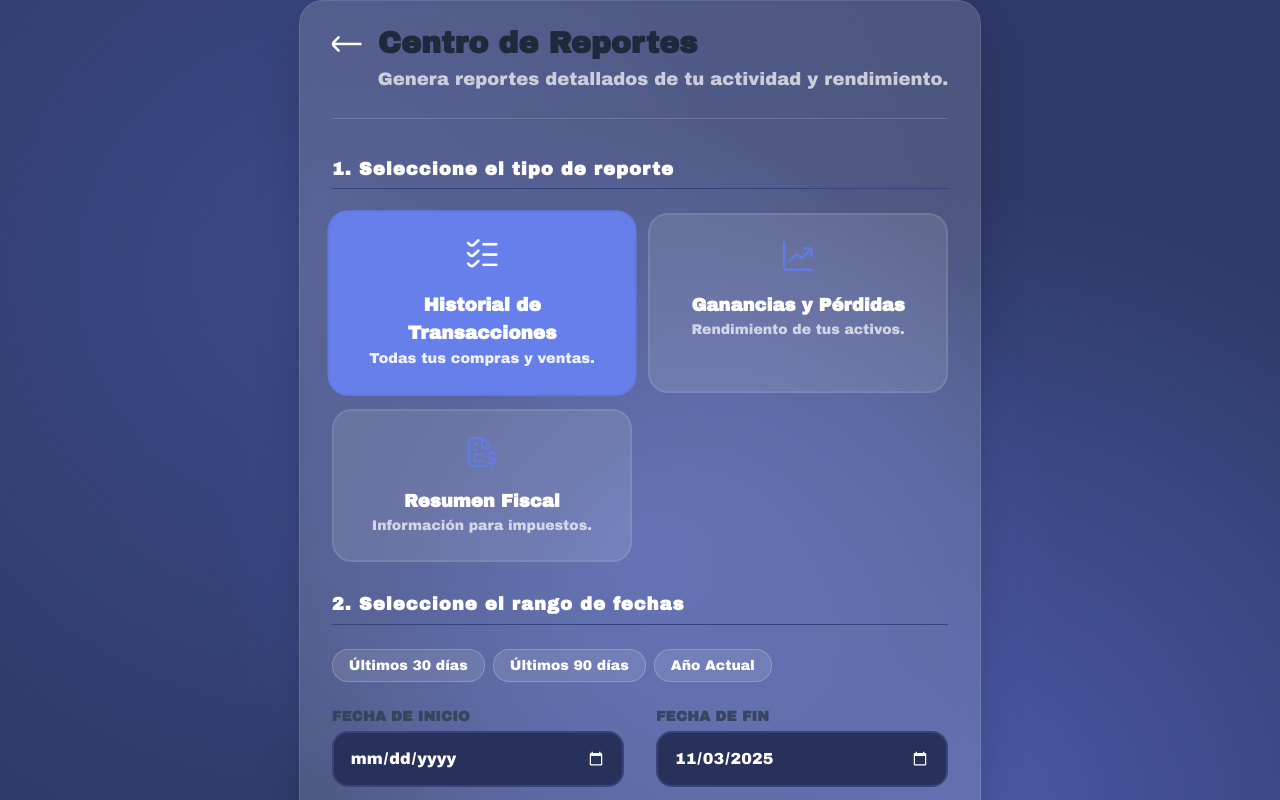
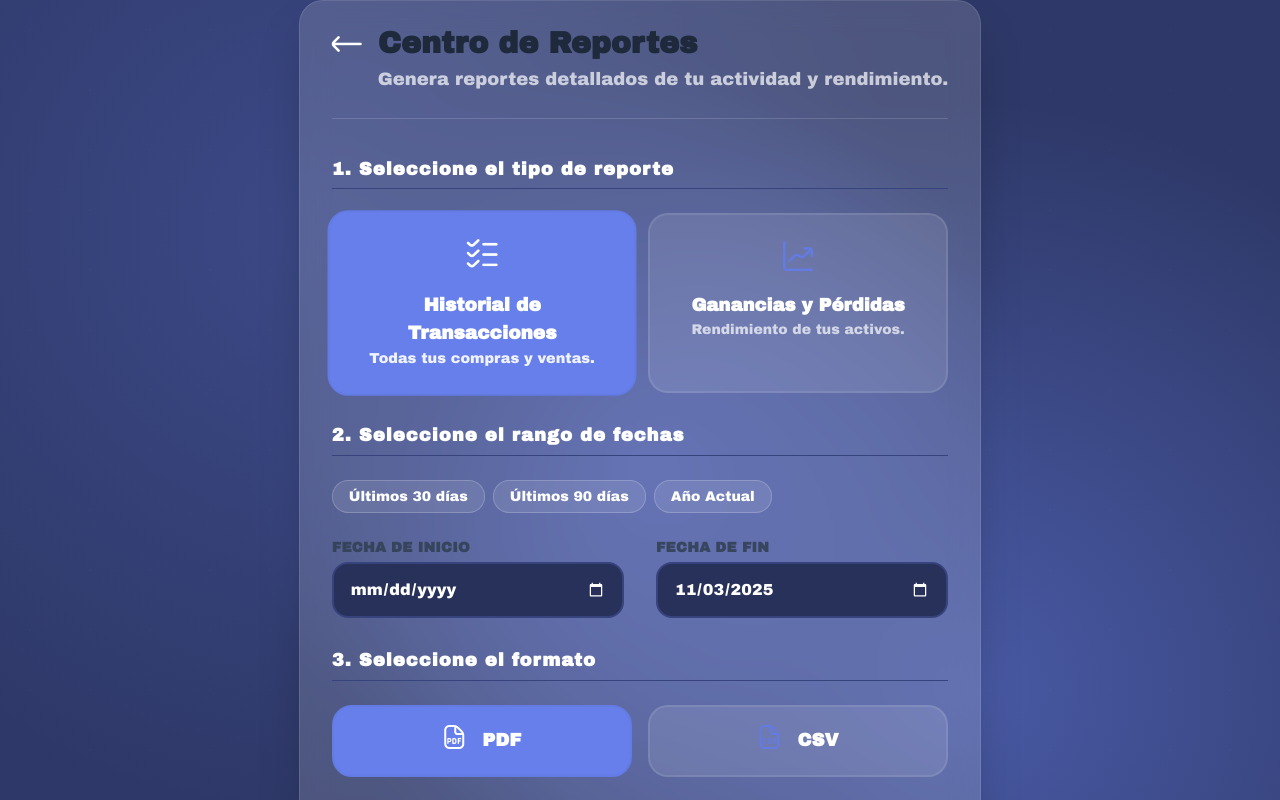
Before and after one commit to FranzFQ/hapi_page_proyect, a React (Vite) app in the folder fronted/: page /reports in a window 1280 px wide. Shown: the top 800 px of the page. Built offline with nearby package versions, Linux system fonts and the light colour scheme.

Commit message:
refactor: Remove tax summary option from reports page

```diff
--- a/fronted/src/pages/ReportsPage.jsx
+++ b/fronted/src/pages/ReportsPage.jsx
@@ -75,14 +75,6 @@ export default function ReportsPage() {
                   <span>Ganancias y Pérdidas</span>
                   <small>Rendimiento de tus activos.</small>
                 </div>
-                <div
-                  className={`report-type-card ${reportType === 'tax' ? 'selected' : ''}`}
-                  onClick={() => setReportType('tax')}
-                >
-                  <i className="fi fi-rr-file-invoice-dollar"></i>
-                  <span>Resumen Fiscal</span>
-                  <small>Información para impuestos.</small>
-                </div>
               </div>
             </div>
 
```
